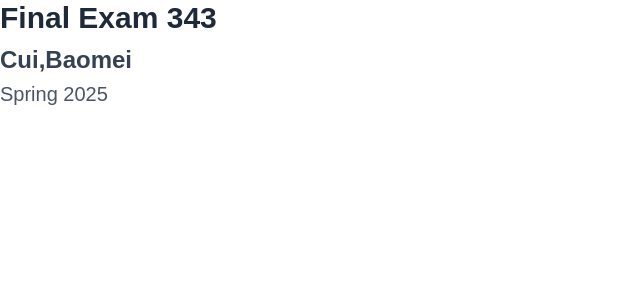
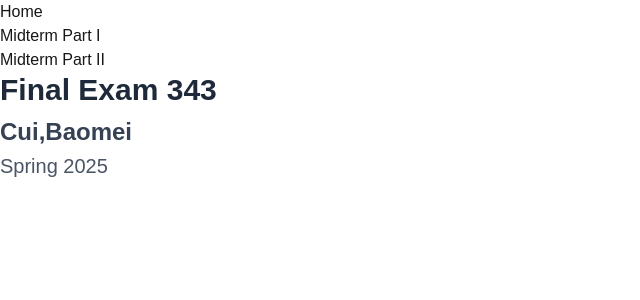
Before and after one commit to cbm27/final343, a Next.js app: page / in a window 1280 px wide. Shown: the top 300 px of the page, without its empty margins (0-640 px from the left). Built offline with nearby package versions, Linux system fonts and the light colour scheme.

Commit message:
modified title

```diff
--- /dev/null
+++ b/src/app/components/Menubar.jsx
@@ -0,0 +1,13 @@
+export default function Menubar
+() {
+  return (
+   <>
+     <ul>
+      <li>Home</li>
+      <li>Midterm Part I</li>
+      <li>Midterm Part II</li>
+     </ul>
+   </>
+
+)
+}
--- a/src/app/layout.jsx
+++ b/src/app/layout.jsx
@@ -1,5 +1,6 @@
 import { Geist, Geist_Mono } from "next/font/google";
 import "./globals.css";
+import Menubar from "./components/Menubar";
 
 const geistSans = Geist({
   variable: "--font-geist-sans",
@@ -21,6 +22,8 @@
       <body
         className={`${geistSans.variable} ${geistMono.variable} antialiased`}
       >
+
+        <Menubar />
         {children}
       </body>
     </html>
```
